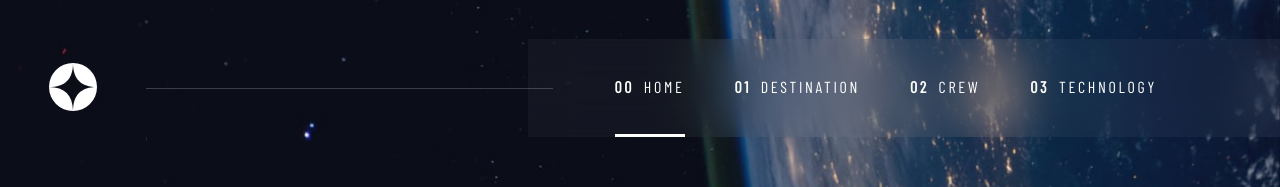
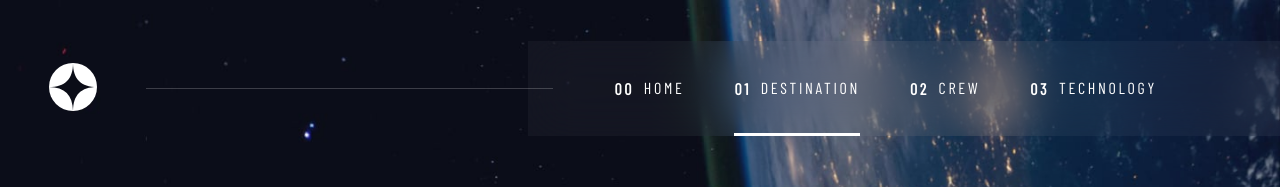
Before and after one commit to THEMIDFIRE/Space-tourism, a React (Vite) app: page /Space-tourism/destination in a window 1280 px wide. Shown: the top 187 px of the page. Built offline with nearby package versions, Linux system fonts and the light colour scheme; a web font is replaced by a local one.

Commit message:
Fixed active state problems

```diff
--- a/src/App.css
+++ b/src/App.css
@@ -21,6 +21,9 @@ body {
   background-repeat: no-repeat;
   background-size: cover;
   color: #fff;
+}
+body * ul {
+  list-style: none;
 }
 body * a {
   color: inherit;
@@ -48,16 +51,19 @@ header {
 header a img {
   width: clamp(2.5rem, 10vw, 3rem);
 }
-header nav #menu {
+header nav ul {
   display: flex;
   justify-content: space-evenly;
   -moz-column-gap: 3.12rem;
        column-gap: 3.12rem;
 }
-header nav #menu a {
+header nav ul li {
   padding-block: 2.375rem;
 }
-header nav #menu a span {
+header nav ul li a {
+  padding-block: 2.2rem;
+}
+header nav ul li a span {
   margin-right: 0.6rem;
   font-weight: bold;
 }
@@ -118,7 +124,7 @@ main section.home .homeBtn a::after {
   transition: transform 0.3s ease-in-out;
 }
 main section.home .homeBtn a:hover::after {
-  transform: scale(1.5);
+  transform: scale(1.4);
 }
 
 @supports ((-webkit-backdrop-filter: blur(15px)) or (backdrop-filter: blur(15px))) {
@@ -170,16 +176,16 @@ main section.home .homeBtn a:hover::after {
   header nav[data-visible=true] {
     transform: translateX(0);
   }
-  header nav #menu {
+  header nav ul {
     flex-direction: column;
     justify-content: flex-start;
     row-gap: 2rem;
     padding: 7.375rem 0 0 2rem;
   }
-  header nav #menu a {
+  header nav ul a {
     padding: 0;
   }
-  header nav #menu a.active {
+  header nav ul a.active {
     border-bottom: none;
     border-right: 3px solid #fff;
   }
@@ -203,13 +209,13 @@ main section.home .homeBtn a:hover::after {
   header nav {
     padding-inline: 7% 10%;
   }
-  header nav #menu a:hover, header nav #menu a:focus {
+  header nav ul li a:hover, header nav ul li a:focus {
     border-bottom: 3px solid rgba(255, 255, 255, 0.5);
   }
-  header nav #menu a.active {
+  header nav ul li a.active {
     border-bottom: 3px solid #fff;
   }
-  header nav #menu a span {
+  header nav ul li a span {
     display: none;
   }
   main .home {
@@ -249,7 +255,7 @@ main section.home .homeBtn a:hover::after {
   header nav {
     order: 2;
   }
-  header nav #menu a span {
+  header nav ul li a span {
     display: initial;
   }
   main .home {
--- a/src/App.jsx
+++ b/src/App.jsx
@@ -1,23 +1,22 @@
-import { Route, Routes } from 'react-router-dom';
-import Header from './components/Header';
-import Home from './components/Home';
-import './App.scss'
+import { Route, Routes } from "react-router-dom";
+import Header from "./components/Header";
+import Home from "./components/Home";
+import "./App.scss";
 
 const App = () => {
-
   return (
     <>
       <Header />
       <main>
         <Routes>
-            <Route path="/Space-tourism/" element={<Home />} />
+          <Route exact path="/Space-tourism/" element={<Home />} />
           {/* <Route path="/Space-tourism/destination" element={<Destination />} /> */}
           {/* <Route path="/Space-tourism/crew" element={<Crew />} /> */}
           {/* <Route path="/Space-tourism/technology" element={<Technology />} /> */}
         </Routes>
       </main>
     </>
-  )
-}
+  );
+};
 
-export default App
+export default App;
--- a/src/App.scss
+++ b/src/App.scss
@@ -16,6 +16,9 @@ body {
     background-size: cover;
     color: $light;
     * {
+        ul {
+            list-style: none;
+        }
         a {
             color: inherit;
             text-decoration: none;
@@ -46,15 +49,18 @@ header {
         }
     }
     nav {
-        #menu {
+        ul {
             display: flex;
             justify-content: space-evenly;
             column-gap: 3.12rem;
+            li {
+                padding-block: 2.375rem;
                 a {
-                padding-block: 2.375rem;
+                    padding-block: 2.2rem;
                     span {
                         margin-right: 0.6rem;
                         font-weight: bold;
+                    }
                 }
             }
         }
@@ -120,7 +126,7 @@ main {
                     }
                     &:hover {
                         &::after {
-                            transform: scale(1.5);
+                            transform: scale(1.4);
                         }
                     }
                 }
@@ -175,7 +181,7 @@ main {
             &[data-visible="true"] {
                 transform: translateX(0);
             }
-            #menu {
+            ul {
                 flex-direction: column;
                 justify-content: flex-start;
                 row-gap: 2rem;
@@ -211,7 +217,8 @@ main {
         margin-left: 3.82%;
         nav {
             padding-inline: 7% 10%;
-            #menu {
+            ul {
+                li {
                     a {
                         &:hover,
                         &:focus {
@@ -222,6 +229,7 @@ main {
                         }
                         span {
                             display: none;
+                        }
                     }
                 }
             }
@@ -267,10 +275,12 @@ main {
         }
         nav {
             order: 2;
-            #menu {
+            ul {
+                li {
                     a {
                         span {
                             display: initial;
+                        }
                     }
                 }
             }
--- a/src/components/Header.jsx
+++ b/src/components/Header.jsx
@@ -1,5 +1,5 @@
-import { useState, useEffect } from 'react';
-import { NavLink } from 'react-router-dom';
+import { useState, useEffect } from "react";
+import { NavLink } from "react-router-dom";
 
 const Header = () => {
     const [isMenuOpen, setMenuOpen] = useState(false);
@@ -8,41 +8,64 @@ const Header = () => {
     useEffect(() => {
         const handleResize = () => setIsMobile(window.innerWidth <= 767);
         handleResize();
-        window.addEventListener('resize', handleResize);
-        return () => window.removeEventListener('resize', handleResize);
+        window.addEventListener("resize", handleResize);
+        return () => window.removeEventListener("resize", handleResize);
     }, []);
 
     const toggleMenu = () => setMenuOpen(!isMenuOpen);
 
-    const img = {url: 'assets/shared/logo.svg', alt: 'Space Tourism logo'}
+    const img = { url: "assets/shared/logo.svg", alt: "Space Tourism logo" };
 
     const nav = [
-        { id: 1, number: '00', title: 'Home', url: '/Space-tourism/' },
-        { id: 2, number: '01', title: 'Destination', url: '/Space-tourism/destination/' },
-        { id: 3, number: '02', title: 'Crew', url: '/Space-tourism/crew/' },
-        { id: 4, number: '03', title: 'Technology', url: '/Space-tourism/technology/' }
+        { id: 1, number: "00", title: "Home", url: "/Space-tourism" },
+        {
+            id: 2,
+            number: "01",
+            title: "Destination",
+            url: "/Space-tourism/destination",
+        },
+        { id: 3, number: "02", title: "Crew", url: "/Space-tourism/crew" },
+        {
+            id: 4,
+            number: "03",
+            title: "Technology",
+            url: "/Space-tourism/technology",
+        },
     ];
 
     return (
         <header>
-                <NavLink to={nav[0].url} exact>
+            <NavLink to={nav[0].url} end>
                 <img src={img.url} alt={img.alt} className="logo" />
-                </NavLink>
-                {isMobile && (
-                <button className="nav-toggler" aria-expanded={isMenuOpen} aria-controls="menu" onClick={toggleMenu}>
-                    <span>{isMenuOpen ? 'Close Navigation' : 'Open Navigation'}</span>
+            </NavLink>
+            {isMobile && (
+                <button
+                    className="nav-toggler"
+                    aria-expanded={isMenuOpen}
+                    aria-controls="menu"
+                    onClick={toggleMenu}
+                >
+                    <span>{isMenuOpen ? "Navigation closed" : "Navigation opened"}</span>
                 </button>
             )}
             <nav data-visible={isMenuOpen}>
-                <div id="menu">
+                <ul id="menu">
                     {nav.map(({ id, number, title, url }) => (
-                        <NavLink key={id} to={url} activeClassName="active" exact>
-                            <span className="number" aria-hidden="true">{number}</span>{title}
-                        </NavLink>
+                        <li key={id}>
+                            <NavLink
+                                to={url}
+                                className={({ isActive }) => (isActive ? "active" : "")}
+                                end
+                            >
+                                <span className="number" aria-hidden="true">
+                                    {number}
+                                </span>
+                                {title}
+                            </NavLink>
+                        </li>
                     ))}
-                </div>
+                </ul>
             </nav>
-
         </header>
     );
 };
--- a/src/components/Home.jsx
+++ b/src/components/Home.jsx
@@ -1,4 +1,4 @@
-import { Link } from "react-router-dom"
+import { NavLink } from "react-router-dom"
 
 const Home = () => {
     return (
@@ -10,7 +10,7 @@ const Home = () => {
                 <p>Let’s face it; if you want to go to space, you might as well genuinely go to outer space and not hover kind of on the edge of it. Well sit back, and relax because we’ll give you a truly out of this world experience!</p>
             </div>
             <div className="homeBtn">
-                <Link to="/space-tourism-website/destination" className="btn">explore</Link>
+                <NavLink to="/Space-tourism/destination" className="btn">explore</NavLink>
             </div>
         </section>
         </>
```
Also changed, not shown: github/workflows/deploy.yml (deleted, +0 -51 lines), 1 other file (tests, documents, lock files or other folders). Lines whose indentation alone changed are shown as unchanged.
